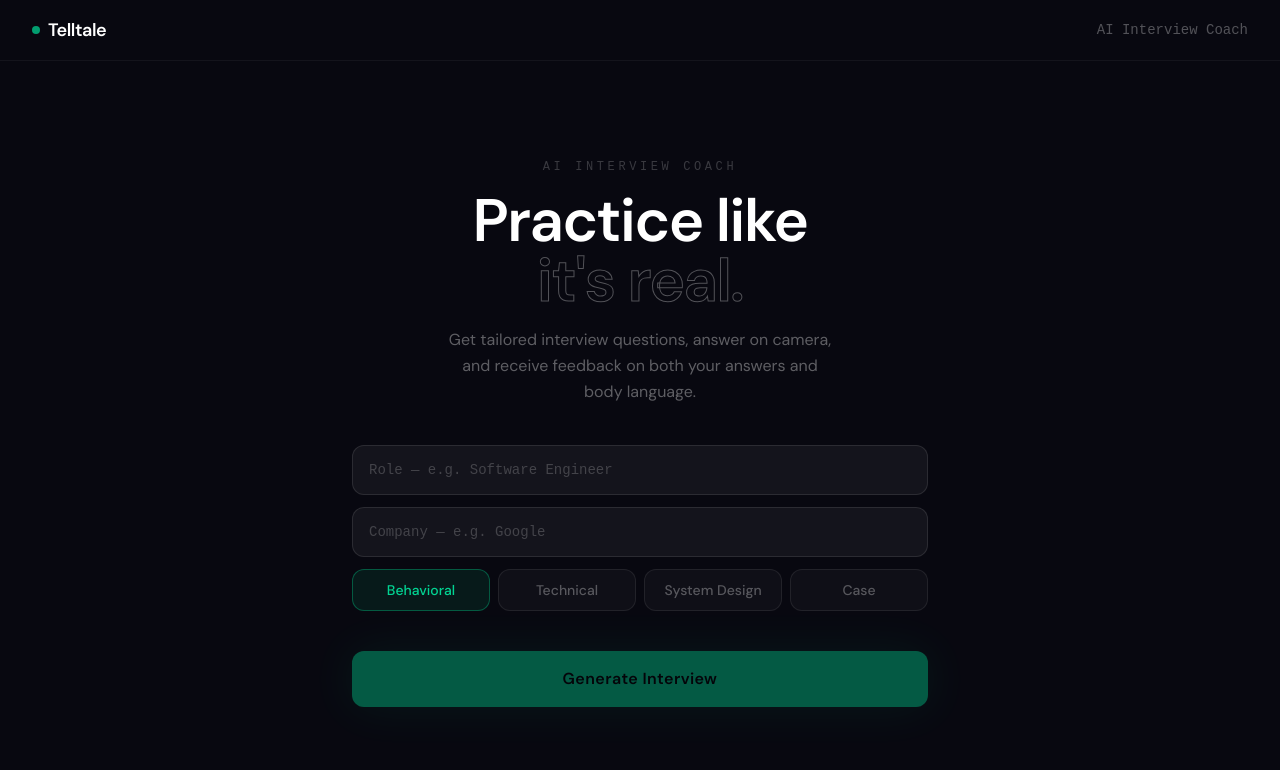
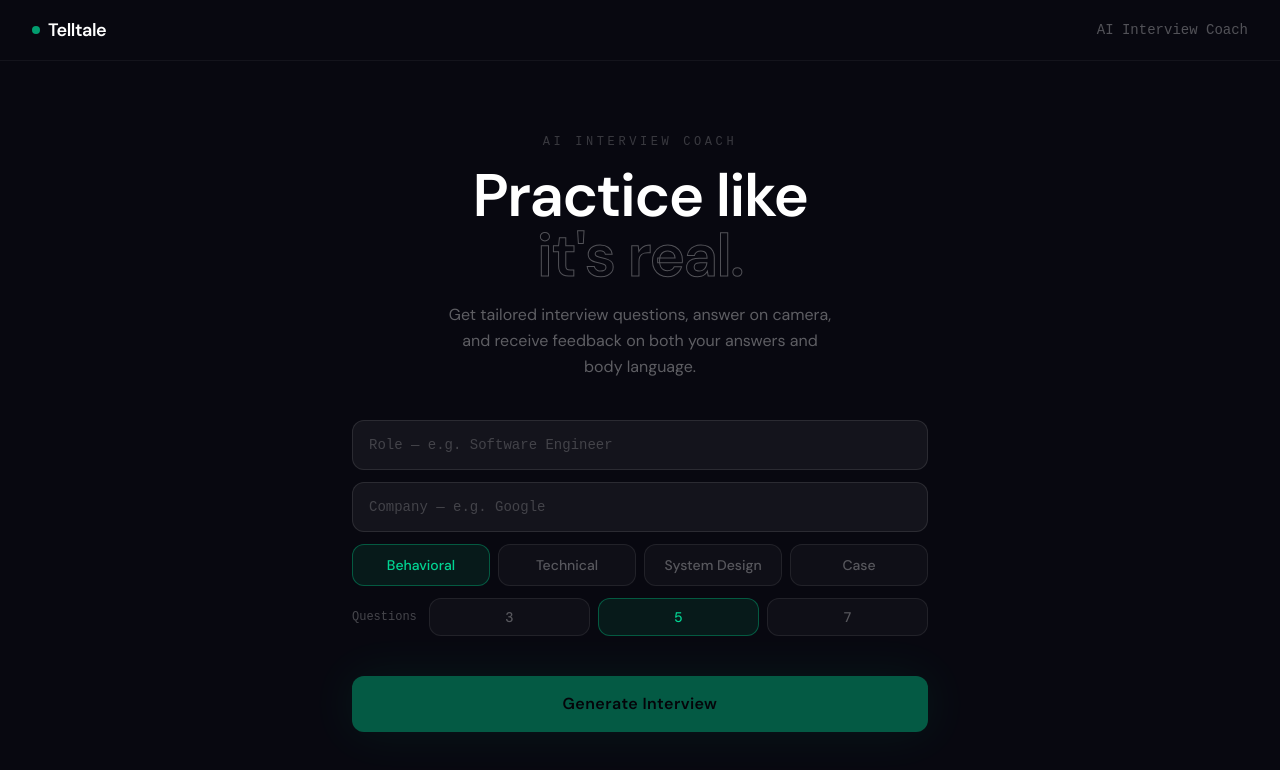
Before and after one commit to jessiicaliu/telltale, a Next.js app: page / in a window 1280 px wide. Shown: the top 770 px of the page. Built offline with nearby package versions, Linux system fonts and the light colour scheme.

Commit message:
add question count selector (3/5/7)

```diff
--- a/app/api/questions/route.js
+++ b/app/api/questions/route.js
@@ -5,7 +5,7 @@ const groq = new Groq({ apiKey: process.env.GROQ_API_KEY })
 
 export async function POST(req) {
   try {
-    const { role, company, type = "behavioral" } = await req.json()
+    const { role, company, type = "behavioral", count = 5 } = await req.json()
 
     const typePrompts = {
       behavioral: `Mix of:
@@ -33,14 +33,14 @@ export async function POST(req) {
       messages: [
         {
           role: "user",
-          content: `Generate exactly 5 realistic ${type} interview questions for a candidate interviewing for a ${role} position at ${company}.
+          content: `Generate exactly ${count} realistic ${type} interview questions for a candidate interviewing for a ${role} position at ${company}.
 
       ${typePrompts[type] ?? typePrompts.behavioral}
 
       Keep questions natural and conversational like a real interviewer would ask. Don't mention ${company} by name in every question — only where it genuinely makes sense. Don't be overly specific about internal tools, teams, or processes at ${company} since the candidate hasn't worked there.
 
-      Return ONLY a JSON array of 5 strings, no other text, no markdown, no explanation. Example format:
-      ["Question 1", "Question 2", "Question 3", "Question 4", "Question 5"]`
+      Return ONLY a JSON array of ${count} strings, no other text, no markdown, no explanation. Example format:
+      ["Question 1", "Question 2", "Question 3"]`
         }
       ]
     })
--- a/app/components/Setup.js
+++ b/app/components/Setup.js
@@ -13,6 +13,7 @@ export default function Setup({ onStart }) {
   const [role, setRole] = useState("")
   const [company, setCompany] = useState("")
   const [type, setType] = useState("behavioral")
+  const [count, setCount] = useState(5)
   const [loading, setLoading] = useState(false)
   const [error, setError] = useState("")
 
@@ -24,7 +25,7 @@ export default function Setup({ onStart }) {
       const res = await fetch("/api/questions", {
         method: "POST",
         headers: { "Content-Type": "application/json" },
-        body: JSON.stringify({ role, company, type })
+        body: JSON.stringify({ role, company, type, count })
       })
       const { questions, error } = await res.json()
       if (error) throw new Error(error)
@@ -83,6 +84,24 @@ export default function Setup({ onStart }) {
             </button>
           ))}
         </div>
+        <div className="flex items-center gap-3">
+          <span className="text-white/25 text-xs" style={{ fontFamily: 'JetBrains Mono, monospace' }}>Questions</span>
+          <div className="flex gap-2 flex-1">
+            {[3, 5, 7].map(n => (
+              <button
+                key={n}
+                onClick={() => setCount(n)}
+                className={`flex-1 py-2 rounded-xl text-sm font-medium transition-all cursor-pointer border ${
+                  count === n
+                    ? "bg-emerald-500/10 border-emerald-500/40 text-emerald-400"
+                    : "bg-white/[0.03] border-white/[0.08] text-white/30 hover:text-white/50 hover:border-white/15"
+                }`}
+              >
+                {n}
+              </button>
+            ))}
+          </div>
+        </div>
         {error && <p className="text-red-400 text-xs text-left" style={{ fontFamily: 'JetBrains Mono, monospace' }}>{error}</p>}
       </div>
 
```
